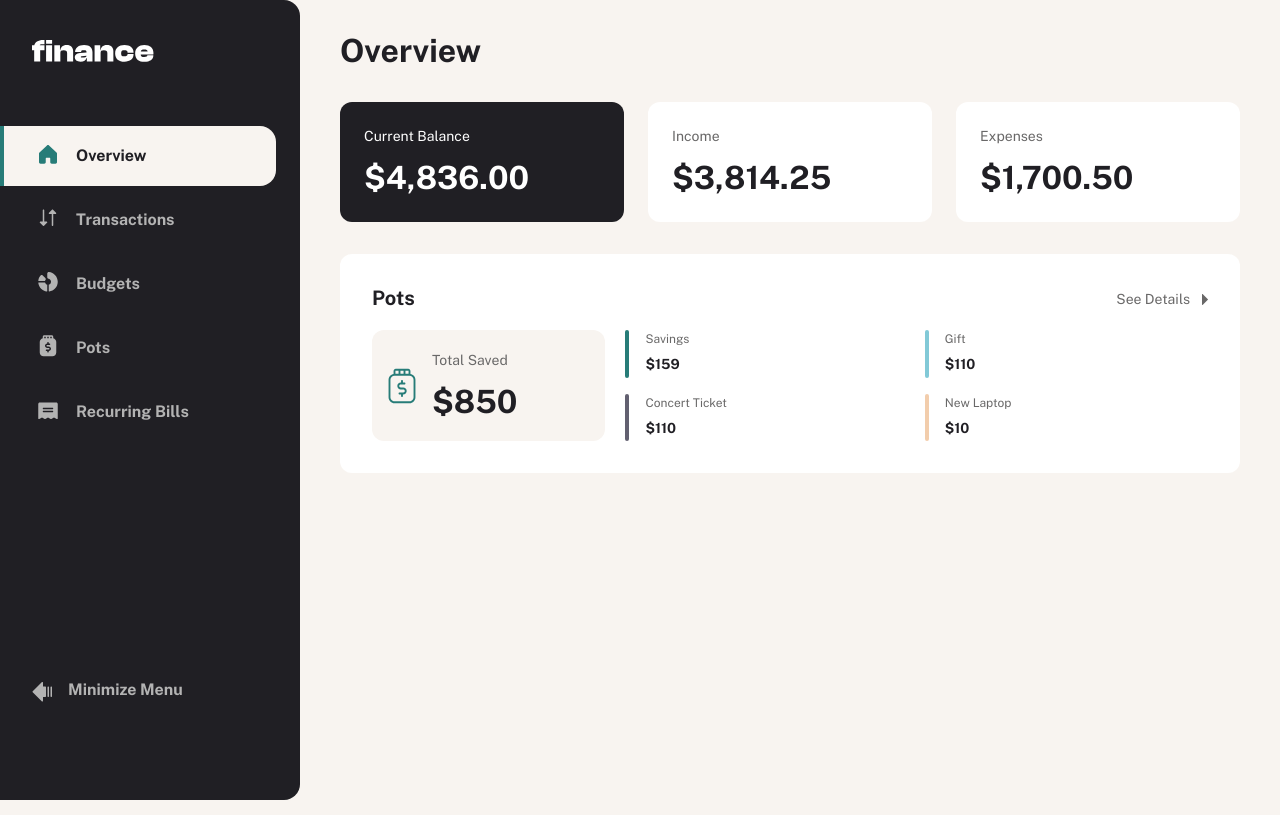
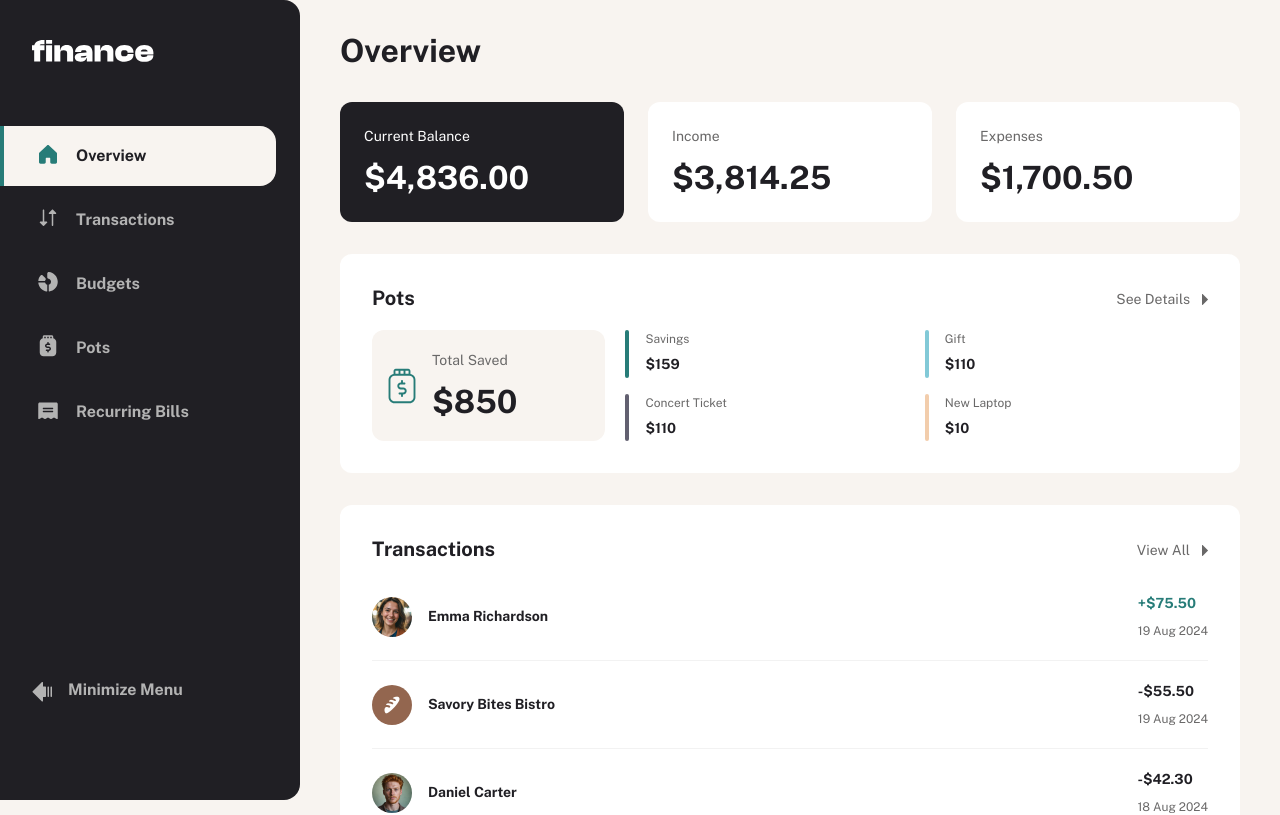
Before and after one commit to PioKl/Personal-Finance-App, a Next.js app: page / in a window 1280 px wide. Shown: the top 815 px of the page. Built offline with nearby package versions, Linux system fonts and the light colour scheme.

Commit message:
Overview page update

```diff
--- a/app/(root)/page.tsx
+++ b/app/(root)/page.tsx
@@ -1,6 +1,11 @@
 import data from "@/data/data.json";
-import { Balance, Pots } from "@/types";
-import { priceDollarsFormatting } from "@/utils/formattingFunctions";
+import Image from "next/image";
+import { Balance, Pots, Transactions } from "@/types";
+import {
+  priceDollarsFormatting,
+  formatData,
+  formatAmount,
+} from "@/utils/formattingFunctions";
 import Button from "@/components/ui/Button";
 import IconCaretRight from "@/assets/icons/icon-caret-right.svg";
 import IconPot from "@/assets/icons/icon-pot.svg";
@@ -13,15 +18,19 @@ export default function Home() {
   //const { balance, pots } = data as { balance: Balance; pots: Pots[] };
   const { balance } = data as { balance: Balance };
   const { pots } = data as { pots: Pots[] };
+  const { transactions } = data as { transactions: Transactions[] };
   const potsSlice = pots.slice(0, 4);
+  const transactionsSlice = transactions.slice(0, 5);
   console.log(potsSlice);
+  console.log(transactionsSlice);
 
   return (
     <>
-      <div className="mb-space-400">
+      <section className="grid gap-space-400">
+        <div>
           <h1>Overview</h1>
         </div>
-      <div className="flex flex-col gap-space-150 mb-space-400 md:flex-row md:gap-space-300">
+        <div className="flex flex-col gap-space-150 md:flex-row md:gap-space-300">
           {Object.entries(balance).map(([key, value], index) => (
             <div
               key={key}
@@ -41,13 +50,13 @@ export default function Home() {
           ))}
         </div>
         <div>
-        <div className="grid gap-space-250 py-space-300 px-space-250 md:p-space-400 bg-fill-two rounded-default">
+          <div className="grid gap-space-250 py-space-300 px-space-250 bg-fill-two rounded-default md:p-space-400">
             <div className="flex items-end justify-between">
               <h2>Pots</h2>
               <Button
                 variant="link"
                 isALink={true}
-              link="#"
+                link="/pots"
                 className="flex items-center gap-space-150"
               >
                 See Details
@@ -86,6 +95,58 @@ export default function Home() {
             </div>
           </div>
         </div>
+        <div className="flex flex-col gap-space-400 py-space-300 px-space-250 bg-fill-two rounded-default md:p-space-400">
+          <div className="flex w-full items-end justify-between">
+            <h2>Transactions</h2>
+            <Button
+              variant="link"
+              isALink={true}
+              link="/transactions"
+              className="flex items-center gap-space-150"
+            >
+              View All
+              <IconCaretRight />
+            </Button>
+          </div>
+          <ul className="grid gap-space-250">
+            {transactionsSlice.map((item, index) => (
+              <li
+                key={index}
+                className="flex justify-between pb-space-250 border-b-1 border-default"
+              >
+                <div className="flex items-center gap-space-200">
+                  <div className="relative w-8 h-8 md:w-10 md:h-10">
+                    <Image
+                      src={item.avatar.replace("./", "/")}
+                      alt={item.name}
+                      fill
+                      className="rounded-full object-cover"
+                      sizes="(min-width: 768px) 40px, 32px"
+                    />
+                  </div>
+                  <span className="text-preset-4 tracking-preset-4 leading-preset-4 font-preset-4-bold">
+                    {item.name}
+                  </span>
+                </div>
+
+                <div className="grid gap-space-100">
+                  <span
+                    className={`
+                      text-preset-4 tracking-preset-4 leading-preset-4 font-preset-4-bold
+                      ${item.amount >= 0 ? "text-amount" : "text-amount-alt"}
+                    `}
+                  >
+                    {formatAmount(item.amount)}
+                  </span>
+                  <span className="text-preset-5 tracking-preset-5 leading-preset-5 font-preset-5 text-date">
+                    {formatData(item.date)}
+                  </span>
+                </div>
+              </li>
+            ))}
+          </ul>
+        </div>
+      </section>
     </>
   );
 }
```
Lines whose indentation alone changed are shown as unchanged.
